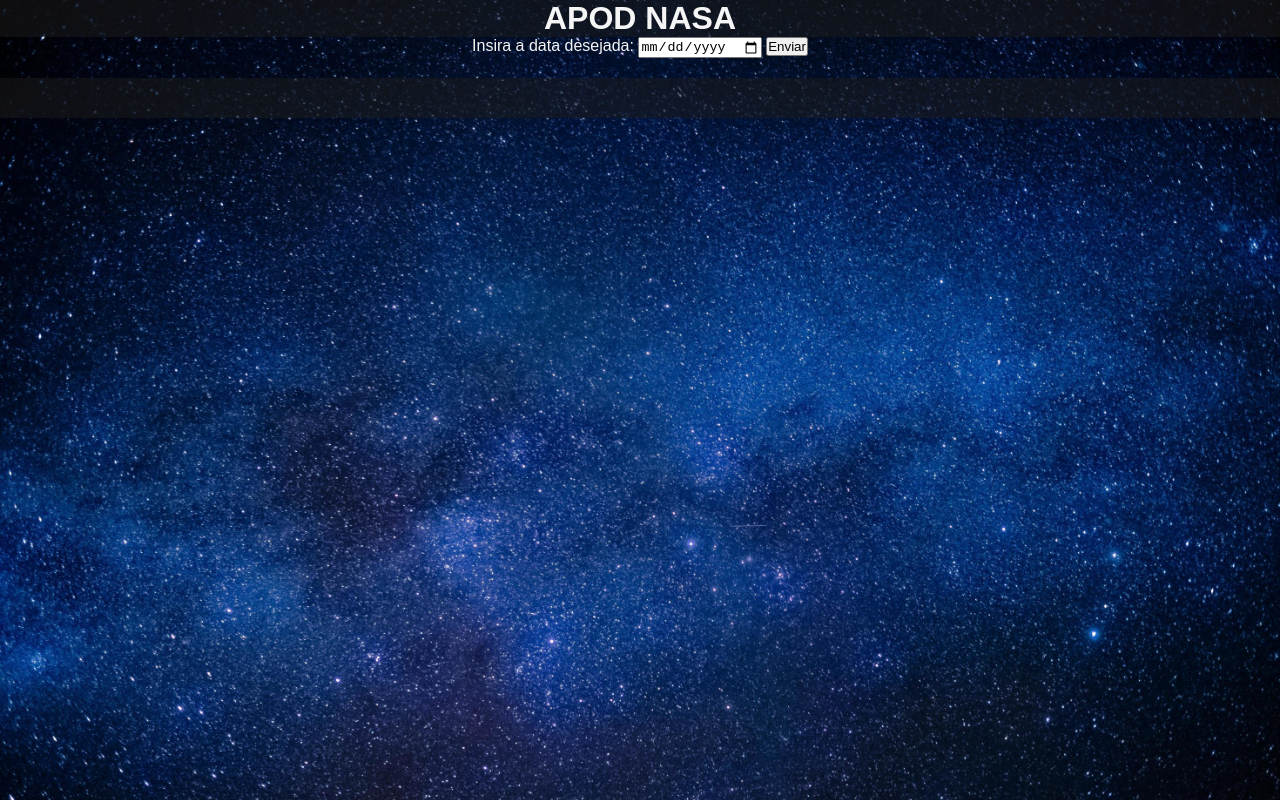
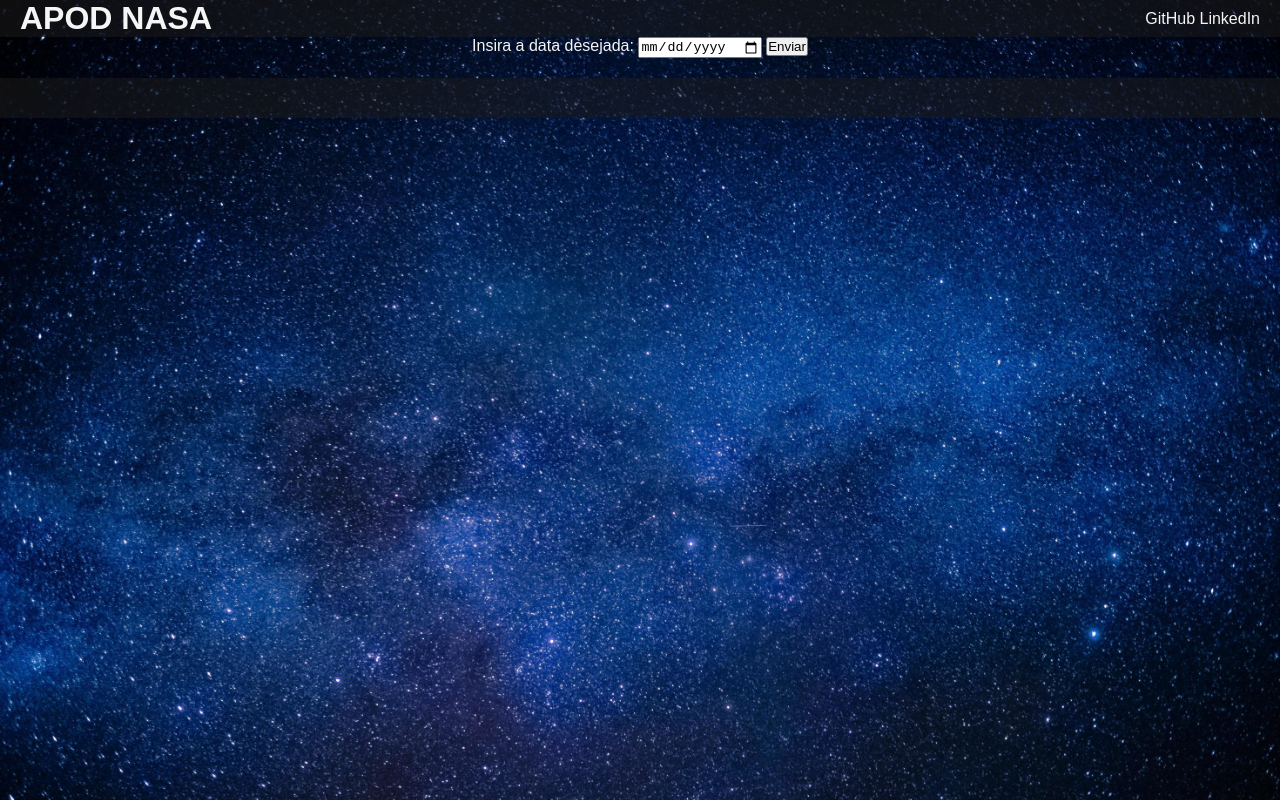
Before and after one commit to vgcgabe/Mod2Sprint2NasaAPOD, a plain HTML site: page index.html in a window 1280 px wide. Drawn offline with nearby package versions, Linux system fonts and the light colour scheme; a web font is replaced by a local one.

Commit message:
Adicionei redes sociais ao header

```diff
--- a/index.html
+++ b/index.html
@@ -11,6 +11,10 @@
 <body>
     <header>
         <h1>APOD NASA</h1>
+        <div id="icons">
+            <a href="https://github.com/vgcgabe" target="_blank">GitHub</a>
+            <a href="https://www.linkedin.com/in/victor-gabriel-camargo-guedes-9a803a180/" target="_blank">LinkedIn</a>
+        </div>
     </header>
     <main>
         <div id="entraData">
--- a/style.css
+++ b/style.css
@@ -10,10 +10,18 @@ html, body{
 }
 
 header{
+    padding-left: 20px;
+    padding-right: 20px;
     display: flex;
     flex-direction: row;
-    justify-content: center;
+    justify-content: space-between;
+    align-items: center;
     background: #1b1a1a89;
+}
+
+a{
+    text-decoration: none;
+    color: whitesmoke;
 }
 
 body{
```
